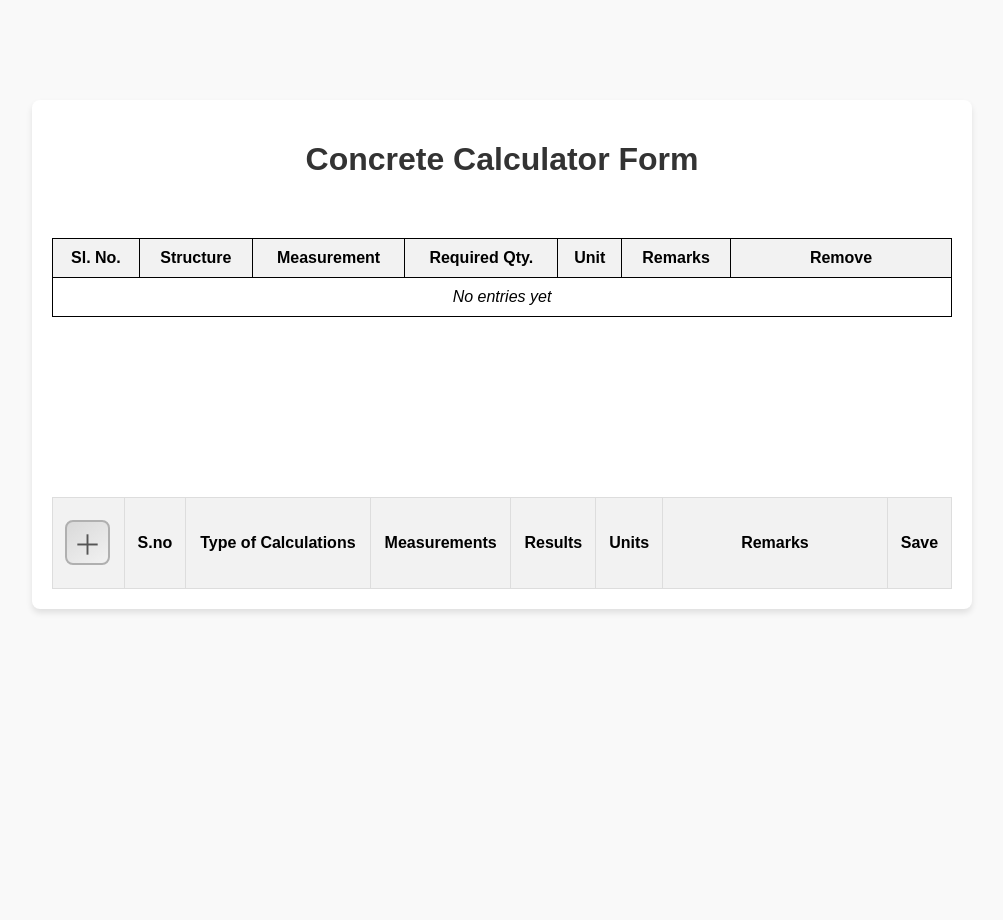
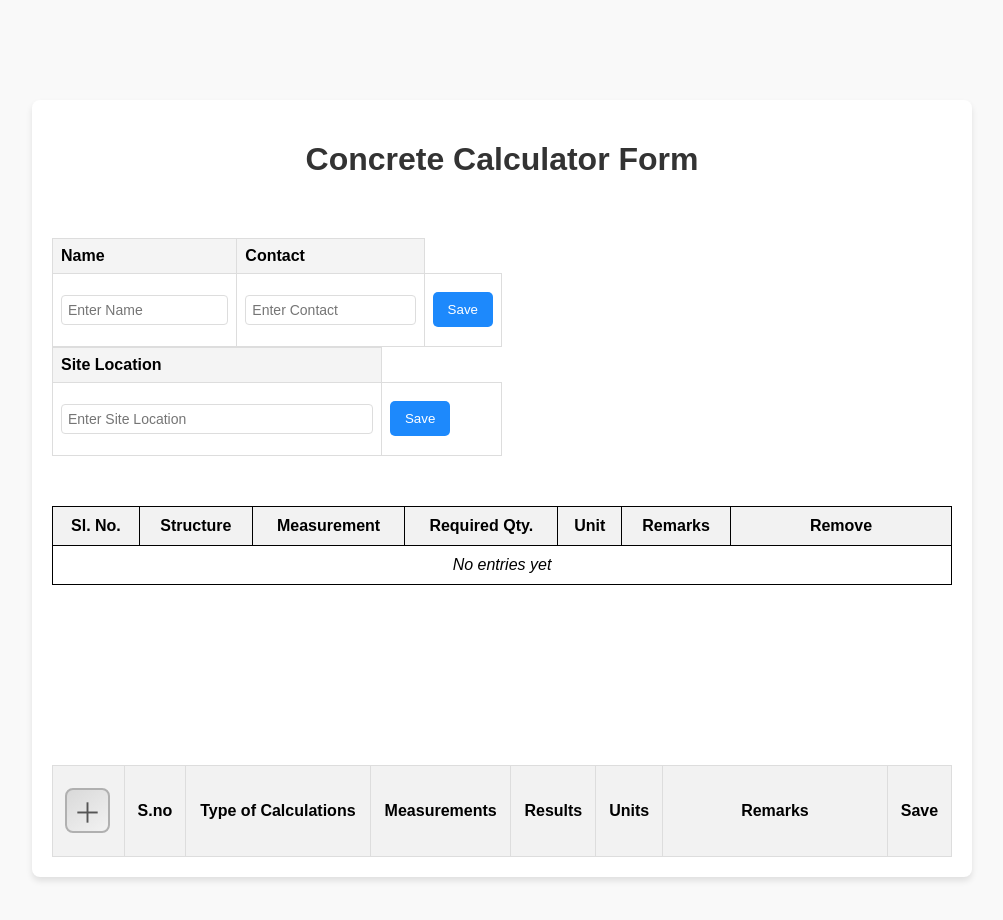
Before and after one commit to NovaWebDesignz/calcform, a React (Create React App) app: page / in a window 1280 px wide. Shown: the top 920 px of the page, without its empty margins (138-1141 px from the left). Built offline with nearby package versions, Linux system fonts and the light colour scheme.

Commit message:
new name, contact, site llocation box container added

```diff
--- a/src/App.css
+++ b/src/App.css
@@ -53,6 +53,7 @@ h1 {
 .saved-entries-table {
   width: 100%;
   border-collapse: collapse;
+  margin-top: 50px;
   margin-bottom: 180px;
 }
 
@@ -205,6 +206,7 @@ currect changes */
   vertical-align: middle; /* Center vertically */
   padding: 0; /* Remove padding */
   padding-bottom: 10px; /* Add some padding to create space below */
+  padding-top: 10px;
 }
 
 /* Remove Button */
@@ -237,3 +239,35 @@ currect changes */
   font-size: 20px; /* Set icon size */
   color: darkgrey; /* Icon color */
 }
+
+
+
+.customer-table-container, .site-table-container {
+  border: 1px solid #ccc;  /* Thin border around the table containers */
+  margin-bottom: 30px;
+  padding: 25px;
+  width: 50%;  /* Set the width of these containers */
+  margin-left: auto;
+  margin-right: auto;
+}
+
+.customer-table, .site-table {
+  width: 50%;
+  border-collapse: collapse;
+}
+
+.customer-table th, .site-table th, .customer-table td, .site-table td {
+  border: 1px solid #ddd; /* Thin border for table rows and columns */
+  padding: 8px;
+  text-align: left;
+}
+
+.customer-table th, .site-table th {
+  background-color: #f4f4f4;
+}
+
+.customer-input, .site-input {
+  border: 1px solid #ddd; /* Thin border for input fields */
+  padding: 6px;
+  width: 100%;
+}
--- a/src/App.js
+++ b/src/App.js
@@ -11,6 +11,11 @@ function App() {
   const [results, setResults] = useState([]);
   const [remarks, setRemarks] = useState([]);
   const [savedEntries, setSavedEntries] = useState([]); // Table for saved entries
+
+  // State for customer and site info
+  const [customerName, setCustomerName] = useState("");
+  const [customerContact, setCustomerContact] = useState("");
+  const [siteLocation, setSiteLocation] = useState("");
 
   const handleAddRow = () => {
     setVisibleRows((prev) => prev + 1);
@@ -112,6 +117,16 @@ function App() {
     setSavedEntries(updatedEntries);
   };
 
+  const handleCustomerSave = () => {
+    // Save customer data (can be stored in local state or backend)
+    console.log("Customer Saved:", { name: customerName, contact: customerContact });
+  };
+
+  const handleSiteSave = () => {
+    // Save site location data (can be stored in local state or backend)
+    console.log("Site Saved:", siteLocation);
+  };
+
   return (
     <div className="App">
       <header className="App-header">
@@ -122,6 +137,66 @@ function App() {
           rel="stylesheet"
           href="https://cdnjs.cloudflare.com/ajax/libs/font-awesome/5.15.4/css/all.min.css"
         />
+
+        {/* Customer Table */}
+        <table className="customer-table">
+          <thead>
+            <tr>
+              <th>Name</th>
+              <th>Contact</th>
+            </tr>
+          </thead>
+          <tbody>
+            <tr>
+              <td>
+                <input
+                  className="remarks-input customer-input"
+                  type="text"
+                  placeholder="Enter Name"
+                  value={customerName}
+                  onChange={(e) => setCustomerName(e.target.value)}
+                />
+              </td>
+              <td>
+                <input
+                  className="remarks-input customer-input"
+                  type="text"
+                  placeholder="Enter Contact"
+                  value={customerContact}
+                  onChange={(e) => setCustomerContact(e.target.value)}
+                />
+              </td>
+              <td>
+                <button onClick={handleCustomerSave}>Save</button>
+              </td>
+            </tr>
+          </tbody>
+        </table>
+
+        {/* Site Table */}
+        <table className="site-table">
+          <thead>
+            <tr>
+              <th>Site Location</th>
+            </tr>
+          </thead>
+          <tbody>
+            <tr>
+              <td>
+                <input
+                  className="remarks-input site-input"
+                  type="text"
+                  placeholder="Enter Site Location"
+                  value={siteLocation}
+                  onChange={(e) => setSiteLocation(e.target.value)}
+                />
+              </td>
+              <td>
+                <button onClick={handleSiteSave}>Save</button>
+              </td>
+            </tr>
+          </tbody>
+        </table>
 
         {/* NEW TABLE FOR SAVED ENTRIES */}
         <table className="saved-entries-table">
```
